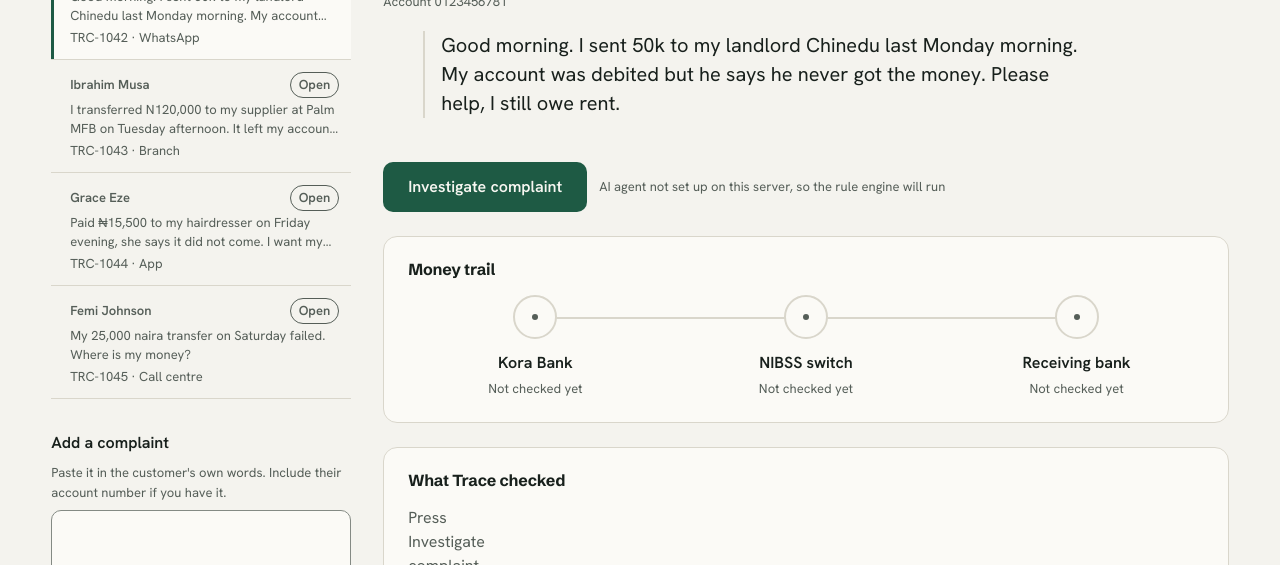
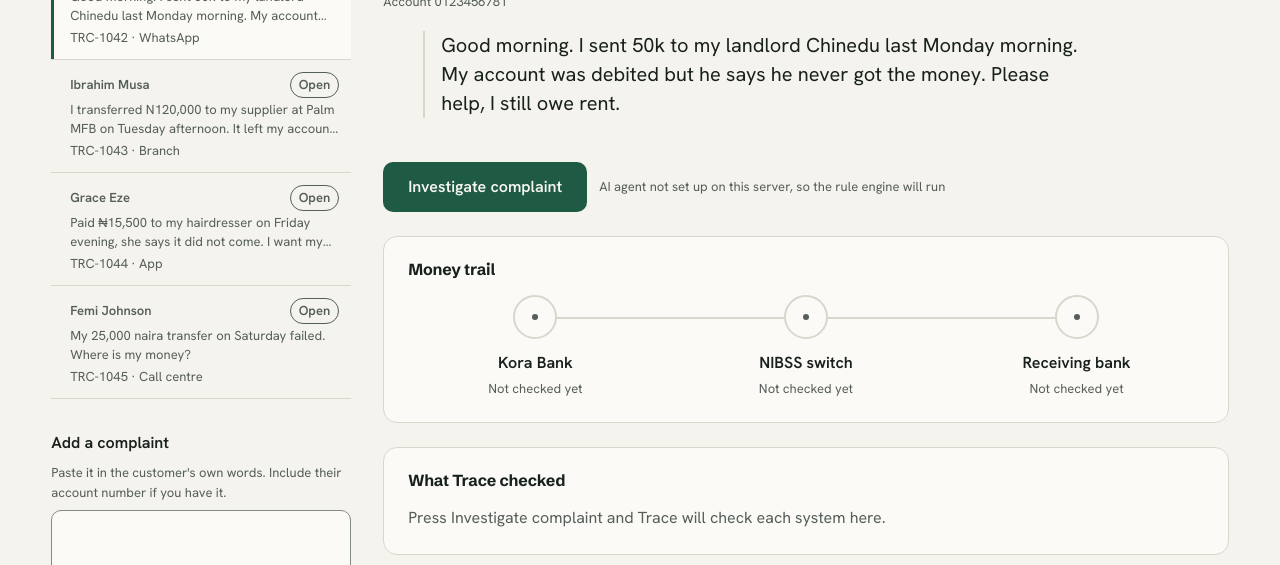
Before and after one commit to AJeremiahalbert/trace-mvp, a website with bundled scripts: page public/index.html in a window 1280 px wide. Shown: the part 235-800 px from the top of the page. Built offline with nearby package versions, Linux system fonts and the light colour scheme; files whose address does not match are found by name.

Commit message:
fix: empty steps message layout

```diff
--- a/public/styles.css
+++ b/public/styles.css
@@ -179,7 +179,7 @@ button, textarea { font: inherit; color: inherit; }
 .steps li.pending .spinner { margin: 3px auto 0; color: var(--accent); }
 .steps li.note .dot { background: var(--border); }
 .steps small { display: block; color: var(--muted); font-size: var(--t-sm); overflow-wrap: anywhere; font-variant-numeric: tabular-nums; }
-.steps .empty { color: var(--muted); }
+.steps li.empty { display: block; color: var(--muted); }
 @keyframes enter { from { opacity: 0; transform: translateY(4px) scale(0.98); } }
 
 /* ---------- Result ---------- */
```
